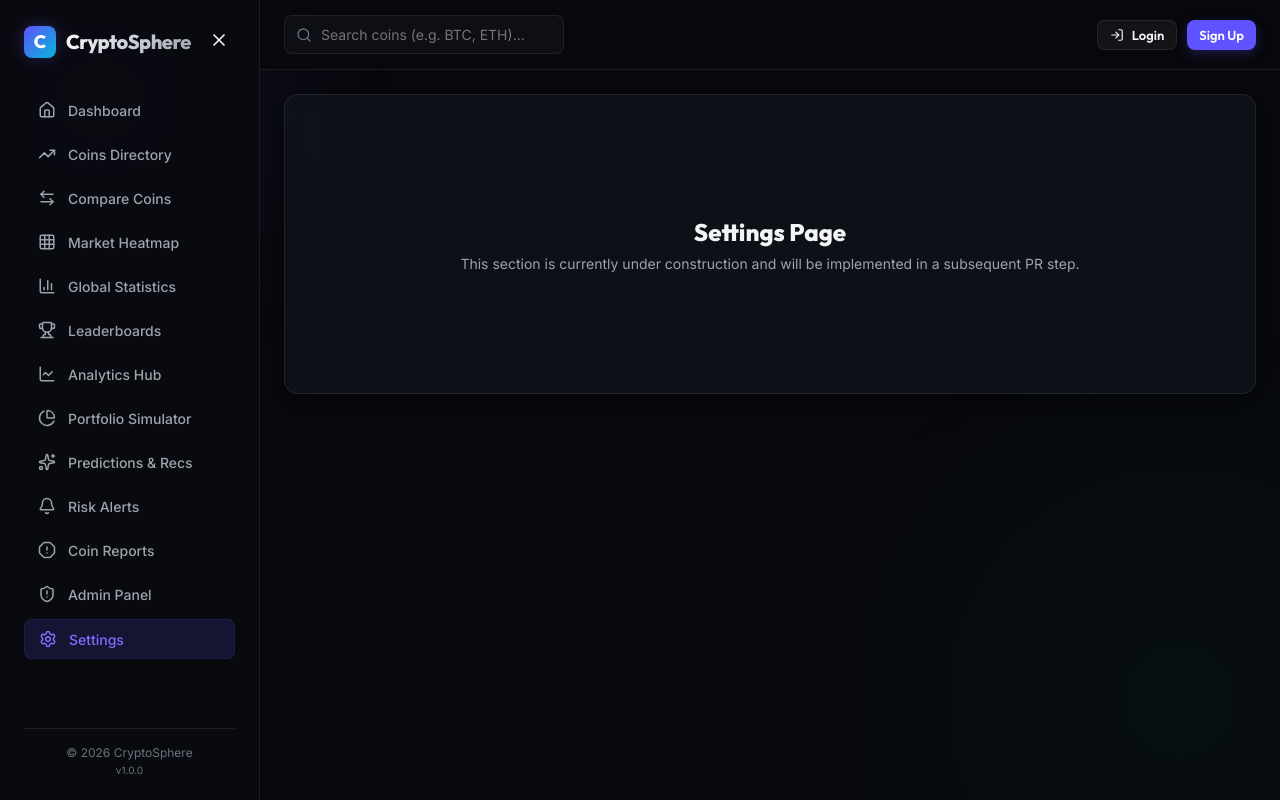
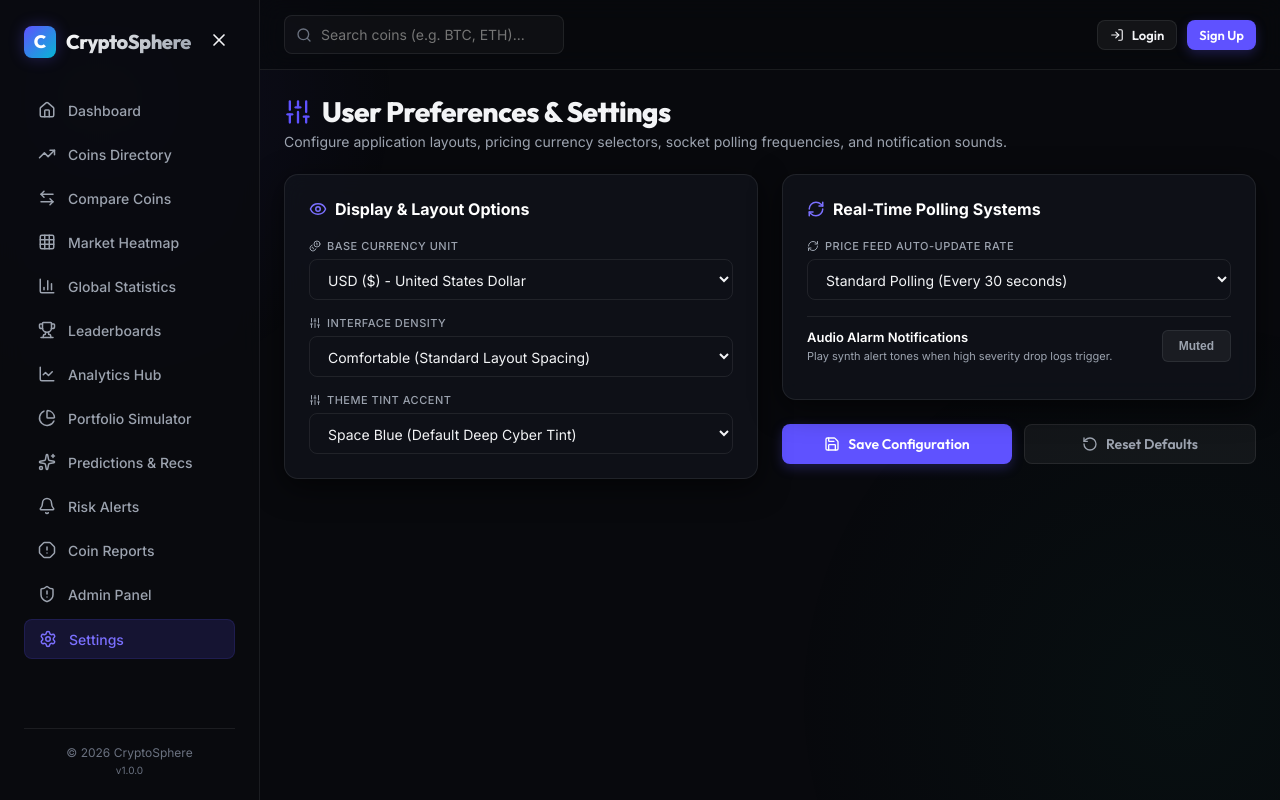
Before and after one commit to Sai-Janjirala/crypto_historical_365days_sai_janjirala, a React (Vite) app in the folder frontend/: page /settings in a window 1280 px wide. Built offline with nearby package versions, Linux system fonts and the light colour scheme; no server answers.

Commit message:
feat(settings): register settings page route in App.jsx and replace placeholder

```diff
--- a/frontend/src/App.jsx
+++ b/frontend/src/App.jsx
@@ -24,6 +24,7 @@ import Maintenance from './pages/Maintenance';
 import Reports from './pages/Reports';
 import Alerts from './pages/Alerts';
 import Leaderboards from './pages/Leaderboards';
+import Settings from './pages/Settings';
 
 function PagePlaceholder({ title }) {
   return (
@@ -67,7 +68,7 @@ export default function App() {
                 <Profile />
               </ProtectedRoute>
             } />
-            <Route path="settings" element={<PagePlaceholder title="Settings" />} />
+            <Route path="settings" element={<Settings />} />
             <Route path="*" element={<PagePlaceholder title="404 Not Found" />} />
           </Route>
 
```
